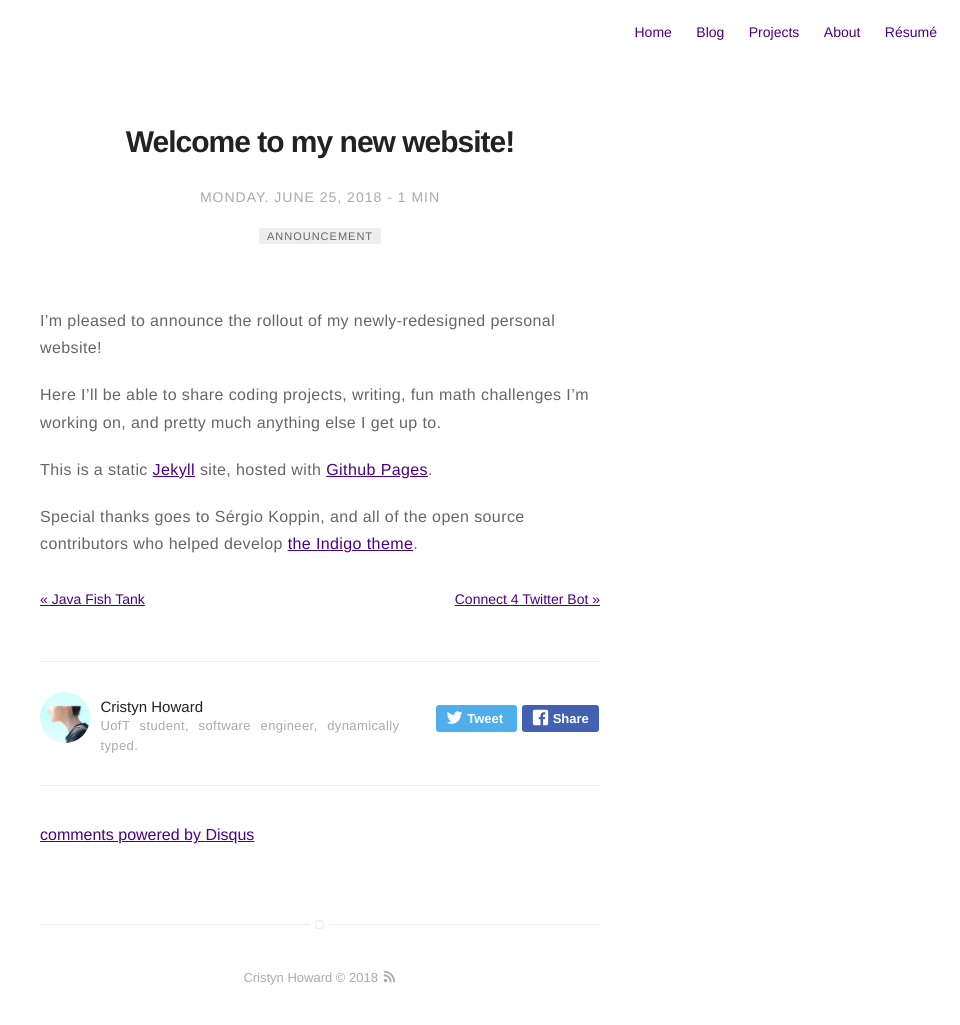
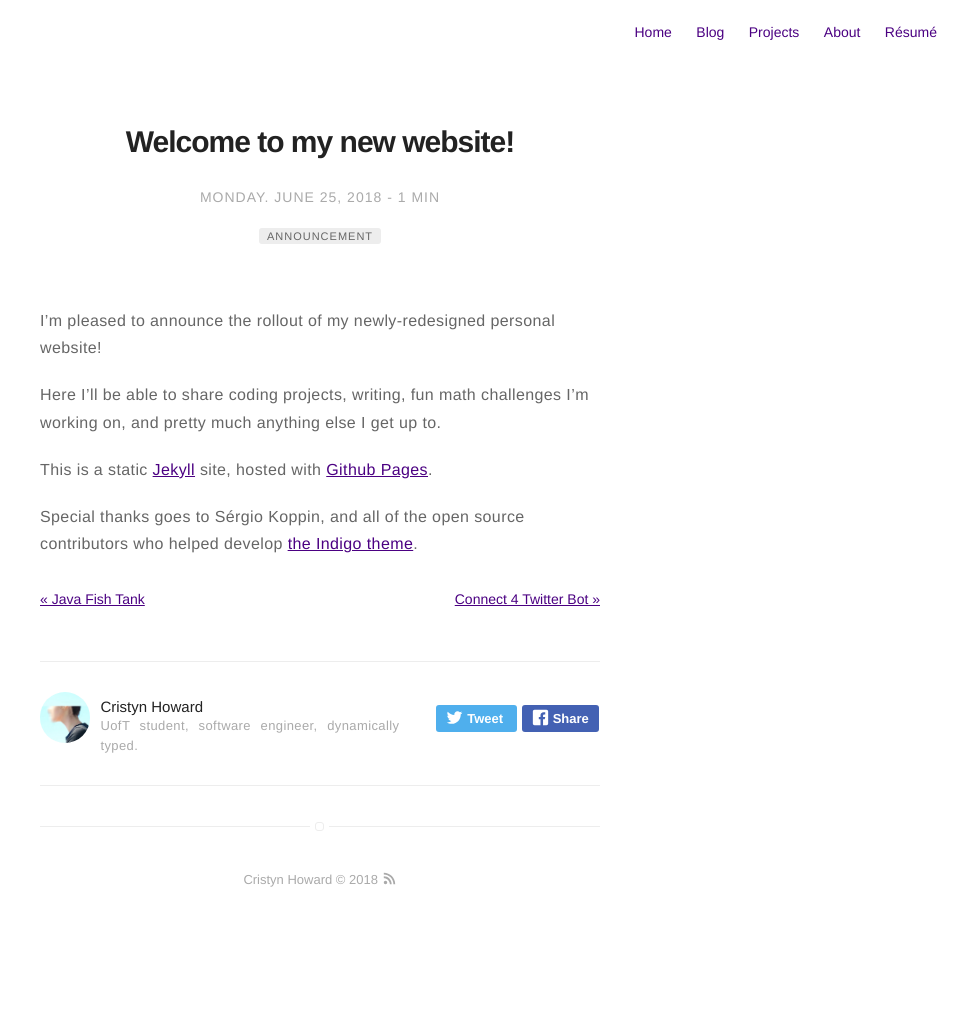
Before and after one commit to cristynhoward/cristynhoward.github.io, a Jekyll site: the page built from _posts/2018-06-25-website-launch.markdown, in a window 1280 px wide. Shown: the whole page, without its empty margins (320-1280 px from the left). Built offline with Jekyll 4.4.1, drawn with Linux system fonts in a browser that asks for light colours; comment, search, counter and statistics services are not loaded; after the commit the page ends 927 px from its top, so only the background shows below that; part of the change alters nothing that is shown.

```diff
--- a/_config.yml
+++ b/_config.yml
@@ -31,7 +31,7 @@ permalink: /:title/
 # if you don't want comments in your posts, leave categories empty
 disqus:
   shortname: cristynhoward # enter this from your disqus account
-  categories: [blog, project] # only show disqus for posts that have these categories
+  categories: [] # only show disqus for posts that have these categories
 
 # if you don't have any of social below, comment the line
 # facebook: myfacebook
@@ -51,7 +51,7 @@ github: cristynhoward
 # medium: medium
 # vimeo: myvimeo
 # lanyrd: mylanyrd
-email: cristyn.howard@mail.utoronto.com
+email: cristyn.howard@mail.utoronto.ca
 
 authors:
     cristynhoward:
```
